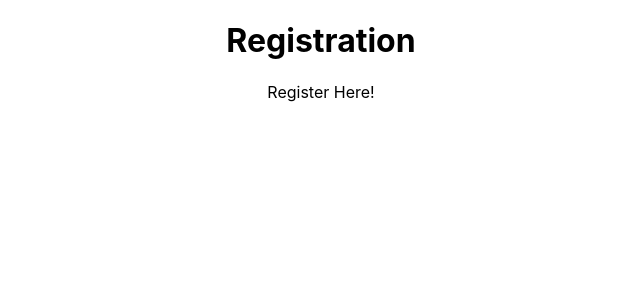
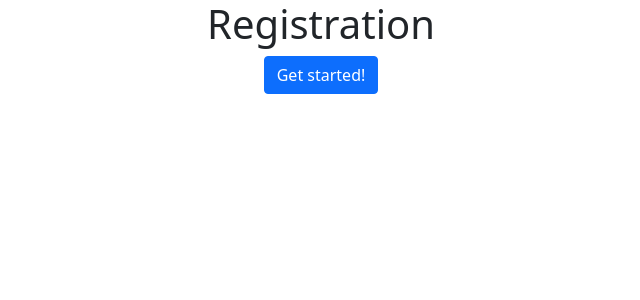
Before and after one commit to nvande/Patient-Registration, a React (Create React App) app: page / in a window 1280 px wide. Shown: the top 300 px of the page, without its empty margins (319-959 px from the left). Built offline with nearby package versions, Linux system fonts and the light colour scheme.

Commit message:
feat: react bootstrap

```diff
--- a/package.json
+++ b/package.json
@@ -6,7 +6,9 @@
     "@testing-library/jest-dom": "^5.16.3",
     "@testing-library/react": "^12.1.4",
     "@testing-library/user-event": "^13.5.0",
+    "bootstrap": "^5.1.3",
     "react": "^17.0.2",
+    "react-bootstrap": "^2.2.2",
     "react-dom": "^17.0.2",
     "react-scripts": "5.0.0",
     "web-vitals": "^2.1.4"
--- a/src/components/RegistrationComponent.js
+++ b/src/components/RegistrationComponent.js
@@ -1,7 +1,9 @@
+import Button from 'react-bootstrap/Button';
+
 function RegistrationComponent() {
 	return (
 		<p>
-			Register Here!
+			<Button>Get started!</Button>
 		</p>
 	);
 }
--- a/src/index.js
+++ b/src/index.js
@@ -1,6 +1,7 @@
 import React from 'react';
 import ReactDOM from 'react-dom';
 import './index.css';
+import 'bootstrap/dist/css/bootstrap.min.css';
 import App from './App';
 import reportWebVitals from './reportWebVitals';
 
```
Also changed, not shown: 1 other file (tests, documents, lock files or other folders).
